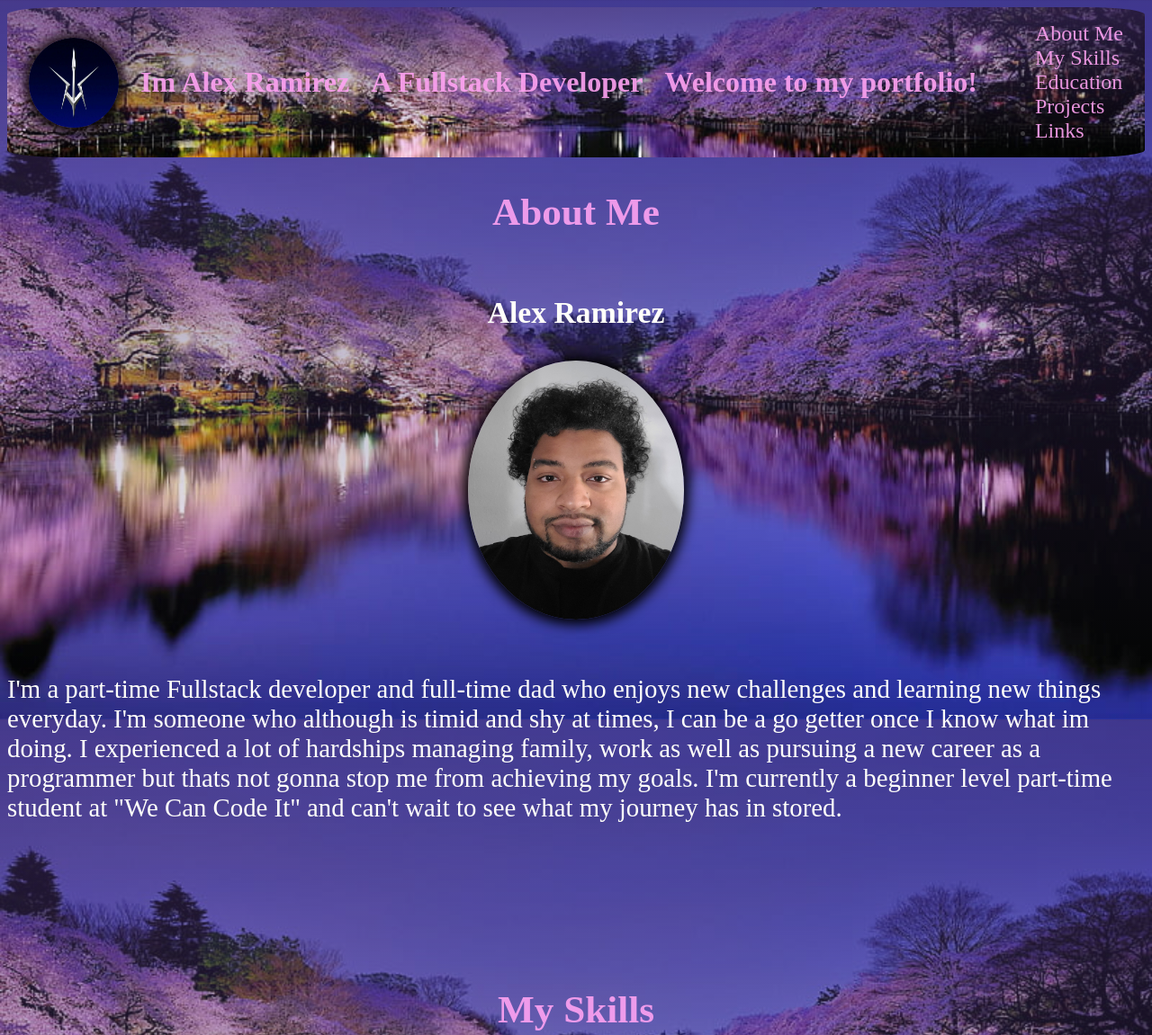
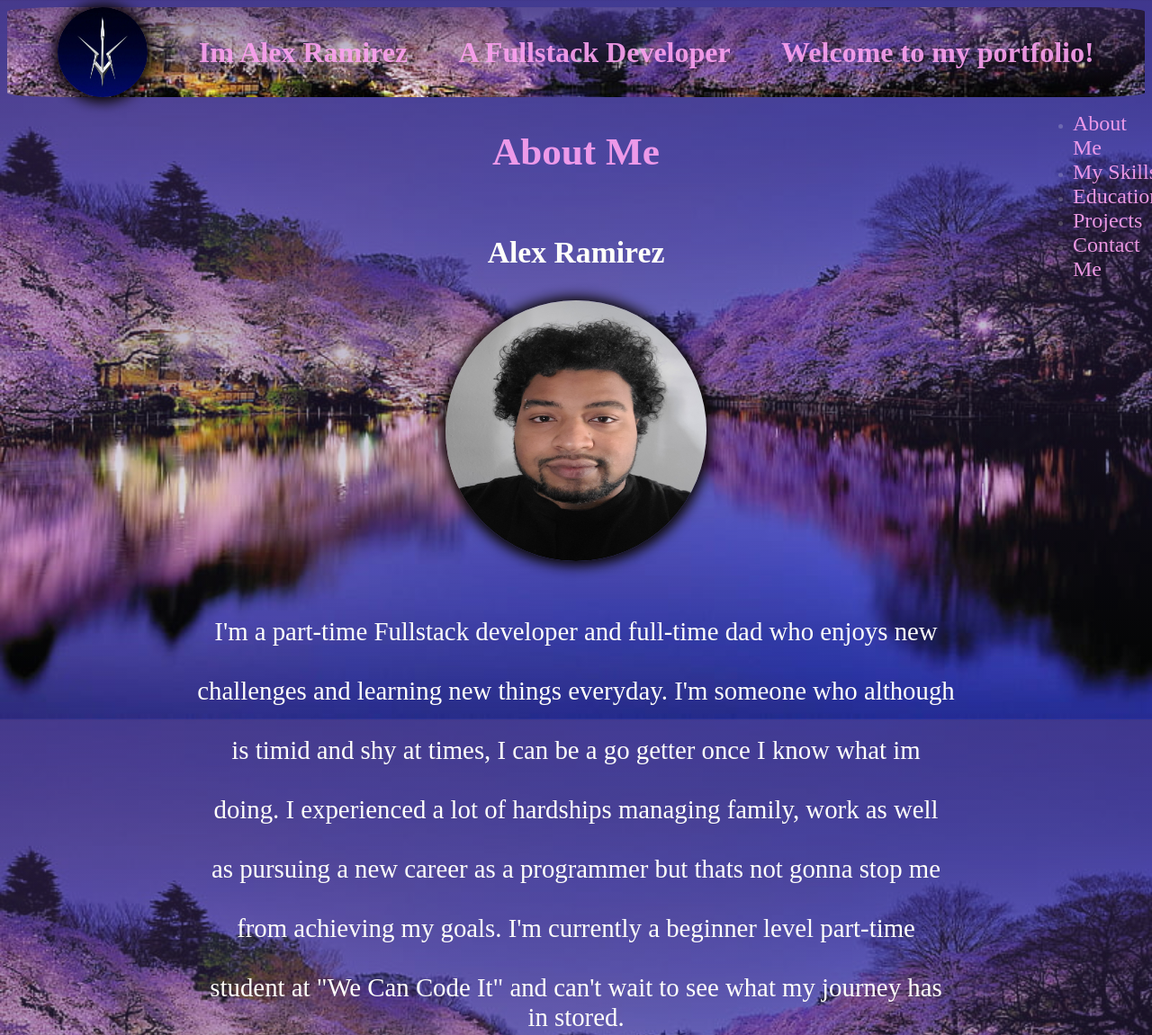
Before and after one commit to MrRamirez7297/MrRamirez7297.github.io, a plain HTML site: page index.html in a window 1280 px wide. Shown: the top 1151 px of the page at 90% size. Drawn offline with Linux system fonts and the light colour scheme.

Commit message:
Final draft

```diff
--- a/css/style.css
+++ b/css/style.css
@@ -5,6 +5,11 @@ header {
   align-items: center;
   background: linear-gradient(rgb(69, 85, 136), rgb(131, 116, 216));
   border-radius: 5%;
+  position: sticky;
+}
+nav {
+  left: 90%;
+  position: fixed;
 }
 .menu-item {
   color: rgba(255, 255, 255, 0.205);
@@ -34,6 +39,7 @@ header {
   justify-items: center;
   padding-bottom: 100px;
   font-size: 180%;
+  text-align: center;
 }
 .logo {
   height: 100px;
@@ -42,10 +48,7 @@ header {
 }
 
 .profileimage {
-  display: flex;
-  box-shadow: 0px 1px 14px 5px black;
-  height: 90%;
-  width: 19%;
+  display: grid;
   border-radius: 50%;
 }
 img {
@@ -64,11 +67,9 @@ img {
 }
 
 .project-section {
-  text-align: center;
+  display: flex;
+  justify-content: space-around;
   font-size: 180%;
-  align-items: center;
-  box-shadow: 0px 1px 19px 5px white;
-  border-radius: 5%;
 }
 
 .contact-section {
--- a/index.html
+++ b/index.html
@@ -25,16 +25,16 @@
       <h1 class="color">Im Alex Ramirez</h1>
       <h1 class="color">A Fullstack Developer</h1>
       <h1 class="color">Welcome to my portfolio!</h1>
-      <nav>
-        <ul class="menu">
-          <li class="menu-item"><a href="#about-me">About Me</a></li>
-          <li class="menu-item"><a href="#my-skills">My Skills</a></li>
-          <li class="menu-item"><a href="#education">Education</a></li>
-          <li class="menu-item"><a href="#projects">Projects</a></li>
-          <li class="menu-item"><a href="#contact-info">Links</a></li>
-        </ul>
-      </nav>
     </header>
+    <div><nav>
+      <ul class="menu">
+        <li class="menu-item"><a href="#about-me">About Me</a></li>
+        <li class="menu-item"><a href="#my-skills">My Skills</a></li>
+        <li class="menu-item"><a href="#education">Education</a></li>
+        <li class="menu-item"><a href="#projects">Projects</a></li>
+        <li class="menu-item"><a href="#contact-me">Contact Me</a></li>
+      </ul>
+    </nav></div>
     <main>
       <section class="about-section" id="about-me">
         <h2 class="color">About Me</h2>
@@ -45,16 +45,18 @@
           src="images/profile-picture.jpg"
           alt="Picture of Alex Ramirez"
         />
+
         <p>
-          I'm a part-time Fullstack developer and full-time dad who enjoys new
-          challenges and learning new things everyday. I'm someone who although
-          is timid and shy at times, I can be a go getter once I know what im
-          doing. I experienced a lot of hardships managing family, work as well
-          as pursuing a new career as a programmer but thats not gonna stop me
-          from achieving my goals. I'm currently a beginner level part-time
-          student at "We Can Code It" and can't wait to see what my journey has
+          <br>I'm a part-time Fullstack developer and full-time dad who enjoys new</br>
+          <br>challenges and learning new things everyday. I'm someone who although</br>
+          <br>is timid and shy at times, I can be a go getter once I know what im</br>
+          <br>doing. I experienced a lot of hardships managing family, work as well</br>
+          <br>as pursuing a new career as a programmer but thats not gonna stop me</br>
+          <br>from achieving my goals. I'm currently a beginner level part-time</br>
+          <br>student at "We Can Code It" and can't wait to see what my journey has</br>
           in stored.
         </p>
+
       </section>
       <br />
       <section class="skills-section" id="my-skills">
@@ -71,28 +73,33 @@
           <p>G.E.D.</p>
           <p>2019</p>
         </div>
+        <h2 class="color" id="projects">Projects</h2>
       </section>
       <br />
-      <section class="project-section" id="projects">
-        <h2 class="color">Projects</h2>
+
+      <section class="project-section" >
         <article>
           <p>GridAge</p>
           <img src="images/grid-age.jpg" alt="" />
           <li>HTML</li>
           <li>CSS</li>
-          <p>AnimeWorld 2.1</p>
-          <img src="images/anime-world.jpg" alt="" />
-          <li>HTML</li>
-          <li>CSS</li>
+        </article>
+        <article>
           <p>RengokuAwake</p>
           <img src="images/Rengoku-wallpapercave.jpg" alt="" />
           <li>HTML</li>
           <li>CSS</li>
         </article>
+        <article>
+          <p>AnimeWorld 2.1</p>
+          <img src="images/anime-world.jpg" alt="" />
+          <li>HTML</li>
+          <li>CSS</li>
+        </article>
       </section>
       <br />
-      <section class="contact-section" id="contact-info">
-        <h2 class="color">Contact-Info</h2>
+      <section class="contact-section" id="contact-me">
+        <h2 class="color">Contact Me</h2>
         <div>
           <p>Email:Alexramirez7297@gmail.com</p>
         </div>
```
